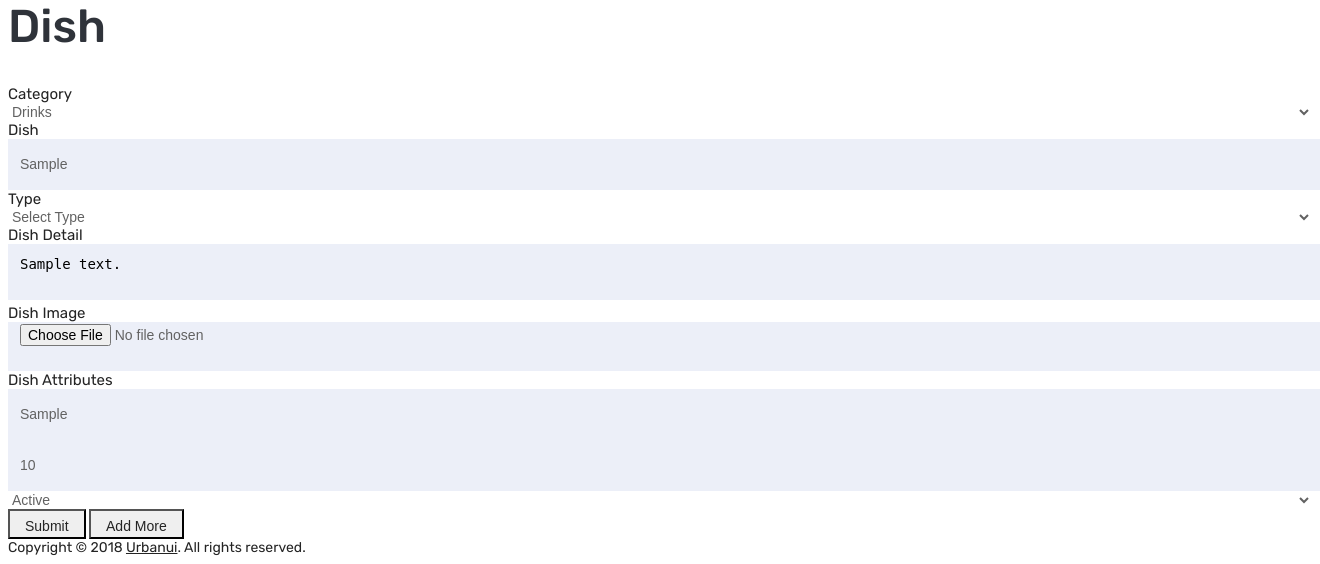
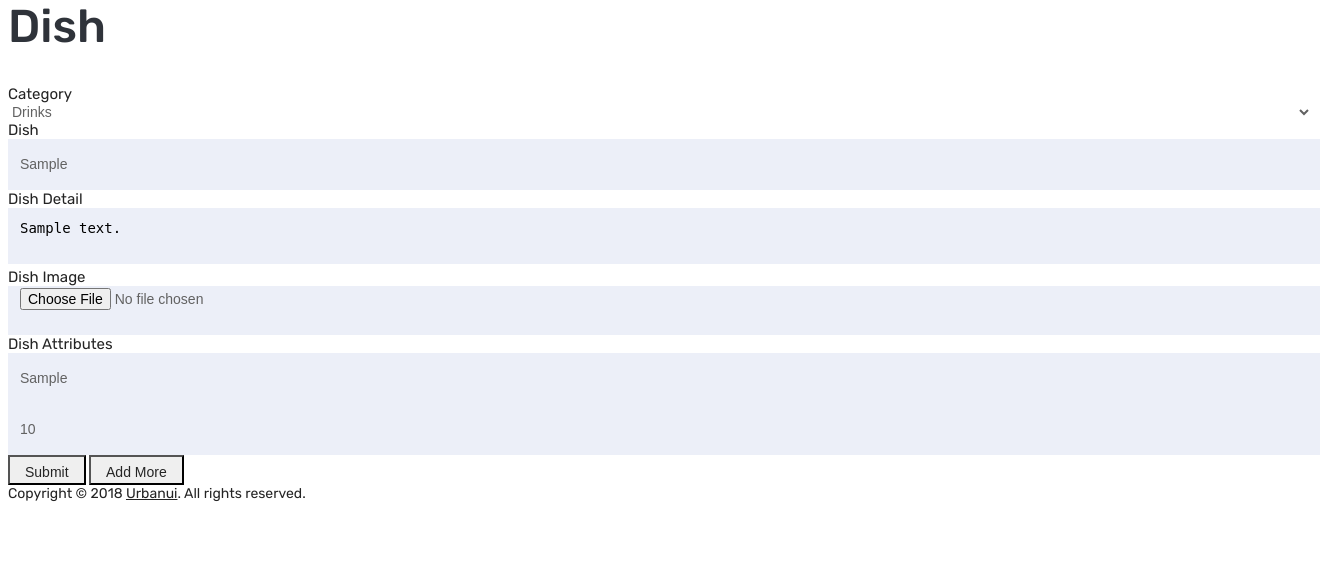
Before and after one commit to Rafsan25/CSE311.9L_Summer20_RAH1_-M-, a PHP site: page /admin/manage_dish.php?id=1 in a window 1320 px wide; the page is wider, and only the part inside the window is pictured. Shown: the part 283-847 px from the top of that part. After the commit the page ends 785 px from the top of that part, so only its background shows below. Run offline with PHP 8.4, Linux system fonts and the light colour scheme; a user stored in the database is signed in; data comes from the database, SQL or seed files in the repository; tables that the repository leaves empty hold one stand-in row (values such as "Sample post"); data that the repository does not hold is empty; some web fonts are replaced.

Commit message:
Code edited

```diff
--- a/admin/manage_dish.php
+++ b/admin/manage_dish.php
@@ -6,7 +6,6 @@ $category_id="";
 $dish="";
 $dish_detail="";
 $image="";
-$type="";
 $id="";
 $image_status='required';
 $image_error="";
@@ -15,7 +14,6 @@ if(isset($_GET['id']) && $_GET['id']>0){
 	$row=mysqli_fetch_assoc(mysqli_query($con,"select * from dish where id='$id'"));
 	$category_id=$row['category_id'];
 	$dish=$row['dish'];
-	$type=$row['type'];
 	$dish_detail=$row['dish_detail'];
 	$image=$row['image'];
 	$image_status='';
@@ -33,7 +31,6 @@ if(isset($_POST['submit'])){
 	$category_id=get_safe_value($_POST['category_id']);
 	$dish=get_safe_value($_POST['dish']);
 	$dish_detail=get_safe_value($_POST['dish_detail']);
-	$food_type=get_safe_value($_POST['type']);
 	$added_on=date('Y-m-d h:i:s');
 
 	if($id==''){
@@ -50,19 +47,17 @@ if(isset($_POST['submit'])){
 				$image_error="Invalid image format";
 			}else{
 				$image=rand(111111111,999999999).'_'.$_FILES['image']['name'];
-				move_uploaded_file($_FILES['image']['tmp_name'],SERVER_DISH_IMAGE.$_FILES['image']['name']);
+                move_uploaded_file($_FILES['image']['tmp_name'],SERVER_DISH_IMAGE.$image);
 				mysqli_query($con,"insert into dish(category_id,dish,dish_detail,status,added_on,image) values('$category_id','$dish','$dish_detail',1,'$added_on','$image')");
 				$did=mysqli_insert_id($con);
 
 				$attributeArr=$_POST['attribute'];
 				$priceArr=$_POST['price'];
-				$statusArr=$_POST['status'];
 
 				foreach($attributeArr as $key=>$val){
 					$attribute=$val;
 					$price=$priceArr[$key];
-					$status=$statusArr[$key];
-					mysqli_query($con,"insert into dish_details(dish_id,attribute,price,status,added_on) values('$did','$attribute','$price','$status','$added_on')");
+					mysqli_query($con,"insert into dish_details(dish_id,attribute,price,status,added_on) values('$did','$attribute','$price',1,'$added_on')");
 					//echo "insert into dish_details(dish_id,attribute,price,status,added_on) values('$did','$attribute','$price',1,'$added_on')";
 				}
 
@@ -75,7 +70,7 @@ if(isset($_POST['submit'])){
 					$image_error="Invalid image format";
 				}else{
 					$image=rand(111111111,999999999).'_'.$_FILES['image']['name'];
-					move_uploaded_file($_FILES['image']['tmp_name'],SERVER_DISH_IMAGE.$_FILES['image']['name']);
+					move_uploaded_file($_FILES['image']['tmp_name'],SERVER_DISH_IMAGE.$image);
 					$image_condition=", image='$image'";
 
 					$oldImageRow=mysqli_fetch_assoc(mysqli_query($con,"select image from dish where id='$id'"));
@@ -85,23 +80,22 @@ if(isset($_POST['submit'])){
 				}
 			}
 			if($image_error==''){
-				$sql="update dish set category_id='$category_id', dish='$dish' , dish_detail='$dish_detail',type='$food_type' $image_condition where id='$id'";
+				$sql="update dish set category_id='$category_id', dish='$dish' , dish_detail='$dish_detail' $image_condition where id='$id'";
 				mysqli_query($con,$sql);
+
 				$attributeArr=$_POST['attribute'];
 				$priceArr=$_POST['price'];
-				$statusArr=$_POST['status'];
 				$dishDetailsIdArr=$_POST['dish_details_id'];
 
 				foreach($attributeArr as $key=>$val){
 					$attribute=$val;
 					$price=$priceArr[$key];
-					$status=$statusArr[$key];
 
 					if(isset($dishDetailsIdArr[$key])){
 						$did=$dishDetailsIdArr[$key];
-						mysqli_query($con,"update dish_details set attribute='$attribute',price='$price',status='$status' where id='$did'");
+						mysqli_query($con,"update dish_details set attribute='$attribute',price='$price' where id='$did'");
 					}else{
-						mysqli_query($con,"insert into dish_details(dish_id,attribute,price,status,added_on) values('$id','$attribute','$price','$status','$added_on')");
+						mysqli_query($con,"insert into dish_details(dish_id,attribute,price,status,added_on) values('$id','$attribute','$price',1,'$added_on')");
 					}
 
 
@@ -114,8 +108,7 @@ if(isset($_POST['submit'])){
 		}
 	}
 }
-$res_category=mysqli_query($con,"select * from category where status='1' order by category asc");
-$arrType=array("veg","non-veg");
+$res_category=mysqli_query($con,"select * from category where status='1' order by category asc")
 ?>
 <div class="row">
 			<h1 class="grid_title ml10 ml15">Dish</h1>
@@ -144,22 +137,6 @@ $arrType=array("veg","non-veg");
                       <input type="text" class="form-control" placeholder="dish" name="dish" required value="<?php echo $dish?>">
 					  <div class="error mt8"><?php echo $msg?></div>
                     </div>
-					<div class="form-group">
-                      <label for="exampleInputName1">Type</label>
-                      <select class="form-control" name="type" required>
-						<option value="">Select Type</option>
-						<?php
-						foreach($arrType as $list){
-							if($list==$type){
-								echo "<option value='$list' selected>".strtoupper($list)."</option>";
-							}else{
-								echo "<option value='$list'>".strtoupper($list)."</option>";
-							}
-						}
-						?>
-					  </select>
-
-                    </div>
                     <div class="form-group">
                       <label for="exampleInputEmail3" required>Dish Detail</label>
                       <textarea name="dish_detail" class="form-control" placeholder="Dish Detail"><?php echo $dish_detail?></textarea>
@@ -173,19 +150,13 @@ $arrType=array("veg","non-veg");
 						<label for="exampleInputEmail3">Dish Attributes</label>
 					<?php if($id==0){?>
 						<div class="row">
-							<div class="col-4">
+							<div class="col-5">
 								<input type="text" class="form-control" placeholder="Attribute" name="attribute[]" required>
 							</div>
-							<div class="col-3">
+							<div class="col-5">
 								<input type="text" class="form-control" placeholder="Price" name="price[]" required>
 							</div>
-							<div class="col-3">
-								<select required name="status[]" class="form-control">
-									<option value="">Select Status</option>
-									<option value="1">Active</option>
-									<option value="0">Deactive</option>
-								</select>
-							</div>
+
 						</div>
 					<?php } else{
 						$dish_details_res=mysqli_query($con,"select * from dish_details where dish_id='$id'");
@@ -193,30 +164,14 @@ $arrType=array("veg","non-veg");
 						while($dish_details_row=mysqli_fetch_assoc($dish_details_res)){
 						?>
 						<div class="row mt8">
-							<div class="col-4">
+							<div class="col-5">
 								<input type="hidden" name="dish_details_id[]" value="<?php echo $dish_details_row['id']?>">
 								<input type="text" class="form-control" placeholder="Attribute" name="attribute[]" required value="<?php echo $dish_details_row['attribute']?>">
 							</div>
-							<div class="col-3">
+							<div class="col-5">
 								<input type="text" class="form-control" placeholder="Price" name="price[]" required  value="<?php echo $dish_details_row['price']?>">
 							</div>
-							<div class="col-3">
-								<select required name="status[]" class="form-control">
-									<option value="">Select Status</option>
-									<?php
-									if($dish_details_row['status']==1){
-									?>
-										<option value="1" selected>Active</option>
-										<option value="0">Deactive</option>
-									<?php } ?>
-									<?php
-									if($dish_details_row['status']==0){
-									?>
-										<option value="1">Active</option>
-										<option value="0" selected>Deactive</option>
-									<?php } ?>
-								</select>
-							</div>
+
 							<?php if($ii!=1){
 							?>
 							<div class="col-2"><button type="button" class="btn badge-danger mr-2" onclick="remove_more_new('<?php echo $dish_details_row['id']?>')">Remove</button></div>
@@ -245,7 +200,7 @@ $arrType=array("veg","non-veg");
 			var add_more=jQuery('#add_more').val();
 			add_more++;
 			jQuery('#add_more').val(add_more);
-			var html='<div class="row mt8" id="box'+add_more+'"><div class="col-4"><input type="text" class="form-control" placeholder="Attribute" name="attribute[]" required></div><div class="col-3"><input type="text" class="form-control" placeholder="Price" name="price[]" required></div><div class="col-3"><select class="form-control"  required name="status[]"><option value="">Select Status</option><option value="1">Active</option><option value="0">Deactive</option></select></div><div class="col-2"><button type="button" class="btn badge-danger mr-2" onclick=remove_more("'+add_more+'")>Remove</button></div></div>';
+            var html='<div class="row mt8" id="box'+add_more+'"><div class="col-5"><input type="text" class="form-control" placeholder="Attribute" name="attribute[]" required></div><div class="col-5"><input type="text" class="form-control" placeholder="Price" name="price[]" required></div><div class="col-2"><button type="button" class="btn badge-danger mr-2" onclick=remove_more("'+add_more+'")>Remove</button></div></div>';
 			jQuery('#dish_box1').append(html);
 		}
 
```
